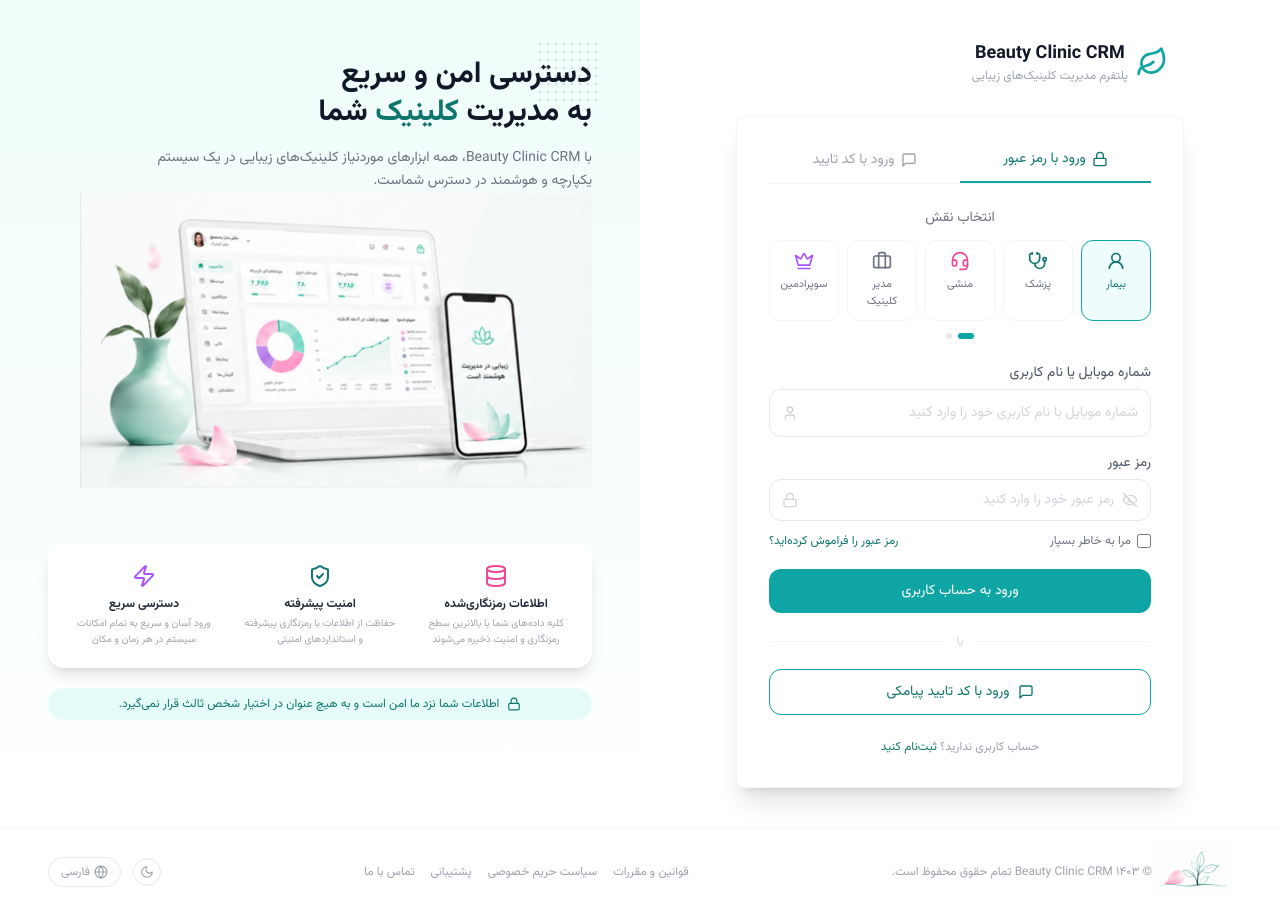
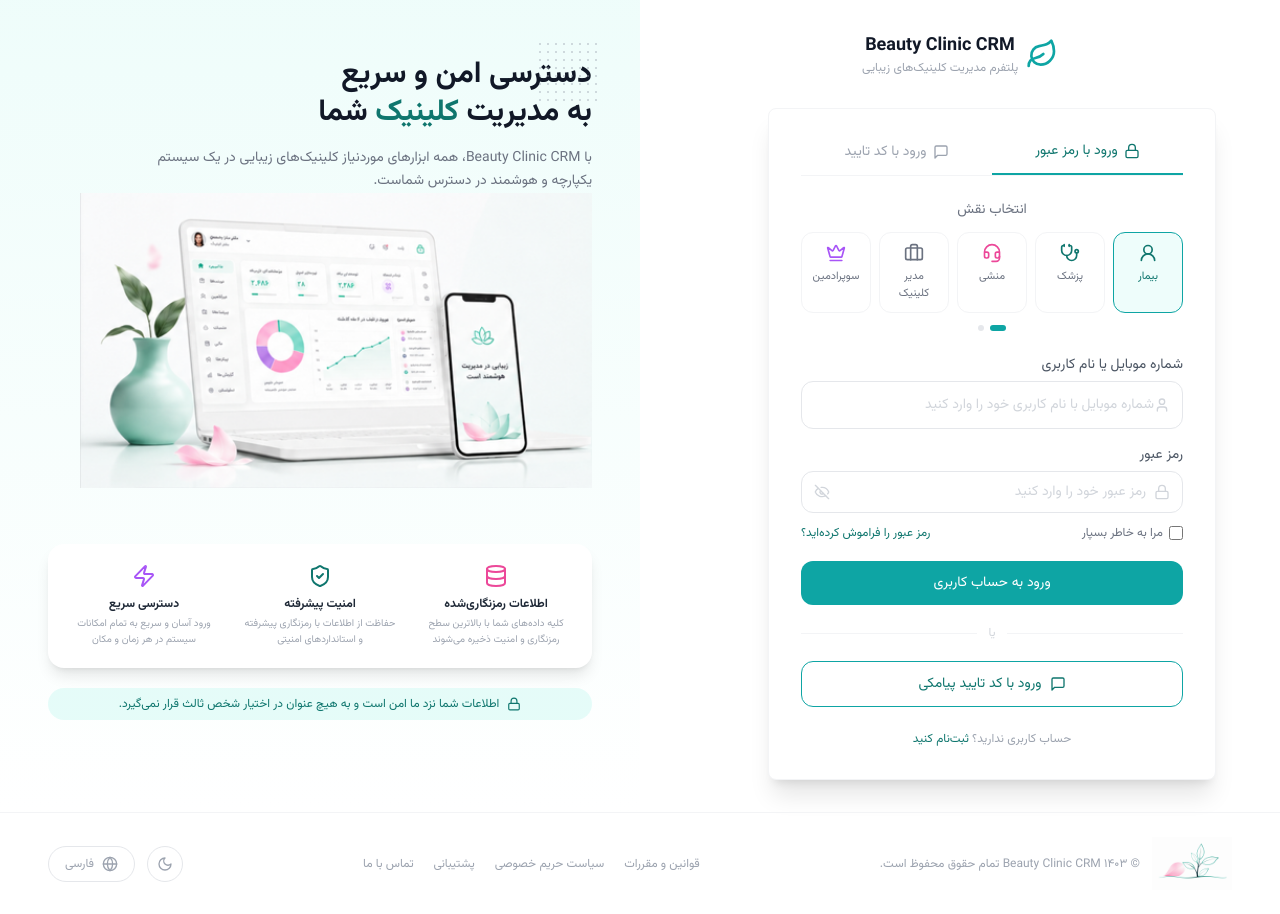
Before and after one commit to Ashkancr7/clinic-front, a Next.js app: page /login in a window 1280 px wide. Built offline with nearby package versions, Linux system fonts and the light colour scheme.

Commit message:
update link for vercel.app

```diff
--- a/src/app/(auth)/login/page.tsx
+++ b/src/app/(auth)/login/page.tsx
@@ -74,8 +74,8 @@
 
 
         {/* پنل ورود سمت راست */}
-        <div className="flex flex-col justify-center px-6 py-10 md:px-16">
-          <div className="mb-8 flex items-center justify-center gap-2 lg:justify-start  px-12 ">
+        <div className="flex flex-col justify-center px-6 py-8 md:px-16">
+          <div className="mb-8 flex items-center justify-center gap-2 lg:justify-center">
             <Leaf className="h-8 w-8 text-primary" />
             <div className="text-center leading-tight">
               <div className="text-lg font-bold text-gray-900">Beauty Clinic CRM</div>
@@ -85,17 +85,7 @@
           </div>
 
           <div
-            className="
-                  mx-auto
-                  w-full
-                  max-w-md
-                  rounded-lg
-                  border
-                  border-gray-100
-                  bg-white
-                  p-5
-                  sm:p-8
-                  shadow-xl">
+            className="mx-autow-full max-w-md rounded-lg border border-gray-100 bg-white p-5 sm:p-8 shadow-xl">
             {/* تب‌های ورود */}
             <div className="mb-6 flex border-b border-gray-100 text-sm">
               <button
@@ -154,25 +144,27 @@
               <>
                 <label className="mb-1.5 block text-sm text-gray-600">شماره موبایل یا نام کاربری</label>
                 <div className="mb-4 flex min-h-12 items-center rounded-xl border border-gray-200 px-3">
+                   <User className="h-4 w-4 shrink-0 text-gray-300" />
                   <input
                     type="text"
                     placeholder="شماره موبایل با نام کاربری خود را وارد کنید"
                     className="w-full bg-transparent text-sm text-gray-700 outline-none placeholder:text-gray-300"
                   />
-                  <User className="h-4 w-4 shrink-0 text-gray-300" />
+
                 </div>
 
                 <label className="mb-1.5 block text-sm text-gray-600">رمز عبور</label>
                 <div className="mb-3 flex items-center rounded-xl border border-gray-200 px-3 py-2.5">
-                  <button type="button" onClick={() => setShowPassword((v) => !v)} className="shrink-0 text-gray-300">
-                    {showPassword ? <Eye className="h-4 w-4" /> : <EyeOff className="h-4 w-4" />}
-                  </button>
+                  <Lock className="h-4 w-4 shrink-0 text-gray-300" />
+
                   <input
                     type={showPassword ? "text" : "password"}
                     placeholder="رمز عبور خود را وارد کنید"
                     className="w-full bg-transparent px-2 text-sm text-gray-700 outline-none placeholder:text-gray-300"
                   />
-                  <Lock className="h-4 w-4 shrink-0 text-gray-300" />
+                   <button type="button" onClick={() => setShowPassword((v) => !v)} className="shrink-0 text-gray-300">
+                    {showPassword ? <Eye className="h-4 w-4" /> : <EyeOff className="h-4 w-4" />}
+                  </button>
                 </div>
 
                 <div className="mb-5 flex items-center justify-between text-xs">
@@ -307,36 +299,129 @@
       </div>
 
       {/* فوتر */}
-      <footer className="flex flex-col items-center justify-between gap-3 border-t border-gray-100 px-6 py-4 text-xs text-gray-400 md:flex-row md:px-12">
-        <div className="flex flex-row items-center">
+      <footer
+  className="
+    border-t
+    border-gray-100
+    px-5
+    py-6
+    text-xs
+    text-gray-400
+    sm:px-8
+    md:px-12
+  "
+>
+  <div
+    className="
+      flex
+      flex-col
+      items-center
+      gap-5
+      md:flex-row
+      md:justify-between
+    "
+  >
+
+    {/* لوگو و کپی رایت */}
+    <div
+      className="
+        flex
+        flex-col
+        items-center
+        gap-2
+        sm:flex-row
+        sm:gap-3
+      "
+    >
       <Image
         src="/image/loginflower.PNG"
-            alt=""
+        alt="Beauty Clinic CRM"
         width={80}
         height={40}
-            className="w-20"
+        className="w-16 sm:w-20"
       />
-          <div>© Beauty Clinic CRM ۱۴۰۳ تمام حقوق محفوظ است.</div>
+
+      <p className="text-center leading-5">
+        © Beauty Clinic CRM
+        <br className="sm:hidden" />
+        {" "}
+        ۱۴۰۳ تمام حقوق محفوظ است.
+      </p>
     </div>
 
 
-        <div className="flex flex-wrap items-center justify-center gap-4">
+    {/* لینک ها */}
+    <nav
+      className="
+        flex
+        flex-wrap
+        justify-center
+        gap-x-5
+        gap-y-3
+        text-center
+      "
+    >
       {FOOTER_LINKS.map((link) => (
-            <a key={link} href="#" className="hover:text-primary-dark">
+        <a
+          key={link}
+          href="#"
+          className="
+            transition
+            hover:text-primary-dark
+          "
+        >
           {link}
         </a>
       ))}
-        </div>
+    </nav>
 
 
-        <div className="flex items-center gap-3">
+    {/* تنظیمات */}
+    <div
+      className="
+        flex
+        items-center
+        gap-3
+      "
+    >
 
-          <button className="rounded-full border border-gray-200 p-1.5">
-            <Moon className="h-3.5 w-3.5" />
+      <button
+        className="
+          flex
+          h-9
+          w-9
+          items-center
+          justify-center
+          rounded-full
+          border
+          border-gray-200
+          transition
+          hover:border-primary
+        "
+      >
+        <Moon className="h-4 w-4" />
       </button>
-          <button className="flex items-center gap-1 rounded-full border border-gray-200 px-3 py-1.5">
-            <Globe className="h-3.5 w-3.5" /> فارسی
+
+
+      <button
+        className="
+          flex
+          h-9
+          items-center
+          gap-2
+          rounded-full
+          border
+          border-gray-200
+          px-4
+          transition
+          hover:border-primary
+        "
+      >
+        <Globe className="h-4 w-4" />
+        فارسی
       </button>
+
+    </div>
 
   </div>
 </footer>
```
Lines whose indentation alone changed are shown as unchanged.
